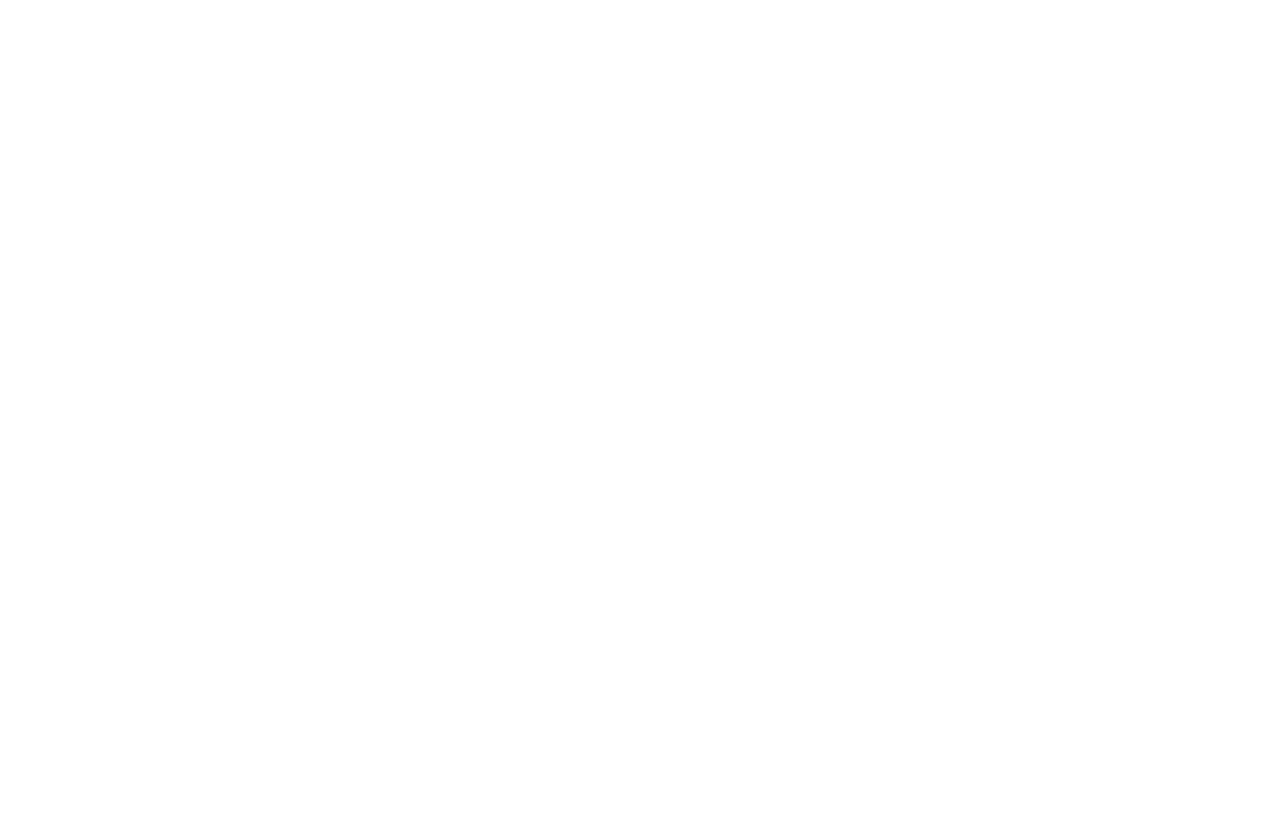
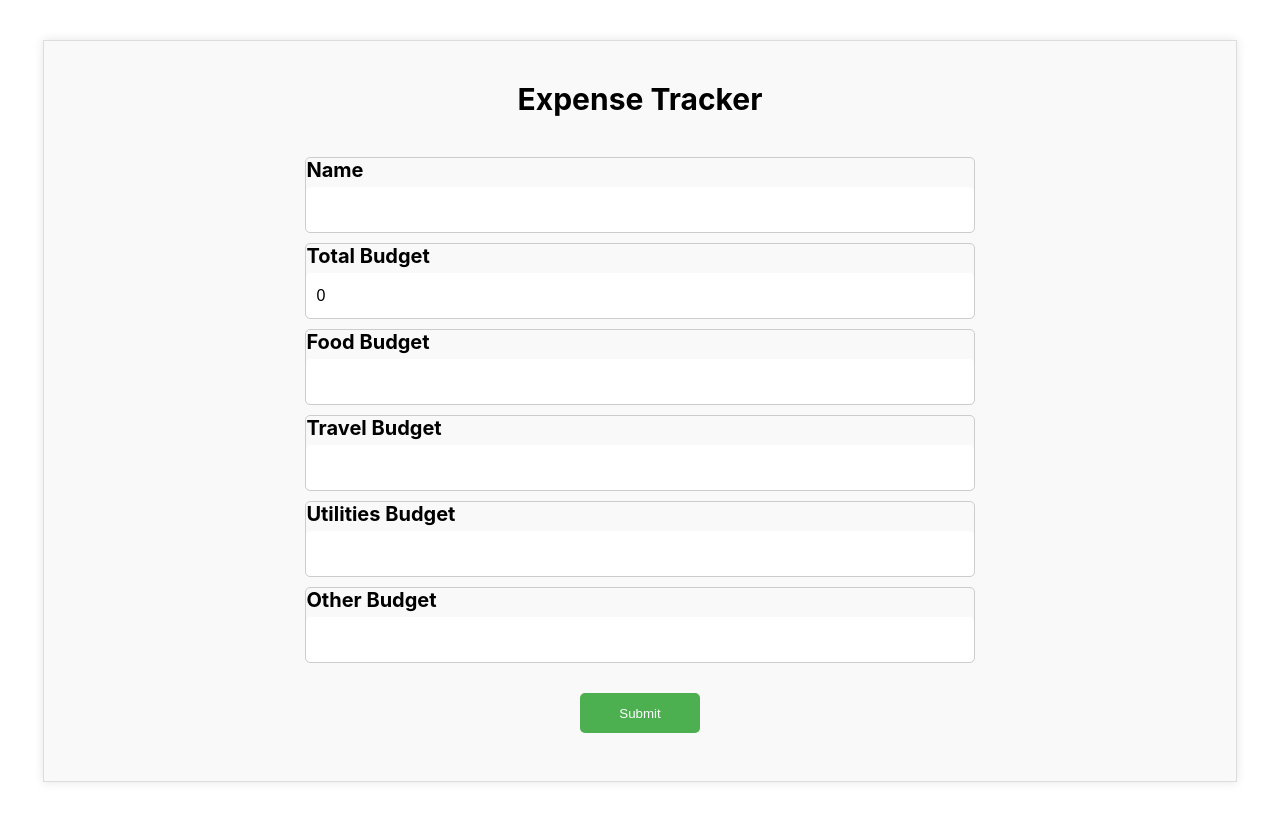
Before and after one commit to Gokulkrishna14/ExpenseTrackerRedux, a React (Create React App) app in the folder expensetracker/: page / in a window 1280 px wide. Built offline with nearby package versions, Linux system fonts and the light colour scheme.

Commit message:
Basic structure of landing page and added routes

```diff
--- a/expensetracker/src/App.js
+++ b/expensetracker/src/App.js
@@ -1,8 +1,15 @@
+import { BrowserRouter as Router, Route, Routes } from 'react-router-dom';
 import './App.css';
+import LandingPage from './pages/LandingPage/LandingPage';
+import TransactionPage from './pages/TransactionPage/TransactionPage';
 function App() {
   return (
-    <div className="App">
-    </div>
+    <Router>
+      <Routes>
+        <Route path="/" element={<LandingPage />} />
+        <Route path="/tracker" element={<TransactionPage />} />
+      </Routes>
+    </Router>
   );
 }
 
--- /dev/null
+++ b/expensetracker/src/components/InputField/InputField.jsx
@@ -0,0 +1,18 @@
+import styles from "./InputField.module.css";
+
+const InputField = ({label, value, onChange, type="text",required=false }) => {
+    return (
+        <div className={styles.inputField}>
+            <label className={styles.label}>{label}</label>
+            <input
+            type = {type}
+            value ={value}
+            onChange={onChange}
+            required={required}
+            className={styles.input}
+            />
+        </div>
+    )
+}
+
+export default InputField;
--- /dev/null
+++ b/expensetracker/src/components/InputField/InputField.module.css
@@ -0,0 +1,33 @@
+.inputField {
+    margin-bottom: 10px;
+    border: 1px solid #ccc;
+    border-radius: 5px;
+    width: 60%;
+    display: flex;
+    flex-direction: column;
+}
+
+.label {
+    font-size: 20px;
+    font-weight: bold;
+    margin-bottom: 5px;
+}
+
+.input {
+    max-width: 100%;
+    height: 25px;
+    padding: 10px;
+    border: none;
+    border-radius: 5px;
+    outline: none;
+    font-size: 16px;
+}
+
+.input:focus {
+    border-color: #aaa;
+    box-shadow: 0 0 10px rgba(0, 0, 0, 0.1);
+}
+
+.input::placeholder {
+    color: #ccc;
+}
--- /dev/null
+++ b/expensetracker/src/pages/LandingPage/LandingPage.jsx
@@ -0,0 +1,33 @@
+import { useState } from "react";
+import InputField from "../../components/InputField/InputField";
+import styles from "./LandingPage.module.css";
+
+const LandingPage = () => {
+    const [name, setName] = useState('');
+    const [totalBudget, setTotalBudget] = useState(0);
+    const [categories, setCategories] = useState({
+        Food: '',
+        Travel: '',
+        Utilities: '',
+        Other: '',
+    });
+
+
+    return(
+        <div className={styles.container}>
+            <h1 className={styles.header}>Expense Tracker</h1>
+            <form className={styles.formContainer}>
+                <InputField label="Name" value={name} onChange={(e) => setName(e.target.value)} required />
+                <InputField label="Total Budget" value={totalBudget} onChange={(e) => setTotalBudget(e.target.value)} type="number" required />
+                <InputField label="Food Budget" value={categories.Food} onChange={(e) => setCategories({ ...categories, Food: e.target.value })} type="number" required />
+                <InputField label="Travel Budget" value={categories.Travel} onChange={(e) => setCategories({ ...categories, Travel: e.target.value })} type="number" required />
+                <InputField label="Utilities Budget" value={categories.Utilities} onChange={(e) => setCategories({ ...categories, Utilities: e.target.value })} type="number" required />
+                <InputField label="Other Budget" value={categories.Other} onChange={(e) => setCategories({ ...categories, Other: e.target.value })} type="number" required />
+                <button type="submit" className={styles.button}>Submit</button>
+            </form>
+        </div>
+    );
+
+};
+
+export default LandingPage;
--- /dev/null
+++ b/expensetracker/src/pages/LandingPage/LandingPage.module.css
@@ -0,0 +1,40 @@
+.container {
+    width: 90%;
+    height: 700px;
+    margin: 40px auto;
+    padding: 20px;
+    background-color: #f9f9f9;
+    border: 1px solid #ddd;
+    box-shadow: 0 0 10px rgba(0, 0, 0, 0.1);
+}
+
+.header {
+    text-align: center;
+    font-size: 30px;
+    font-weight: bold;
+    margin-bottom: 20px;
+}
+
+.formContainer {
+    display: flex;
+    flex-direction: column;
+    align-items: center;
+    padding: 20px;
+}
+
+
+.button {
+    width: 120px;
+    height: 40px;
+    background-color: #4CAF50;
+    color: #fff;
+    padding: 10px 20px;
+    border: none;
+    border-radius: 5px;
+    cursor: pointer;
+    margin-top: 20px;
+}
+
+.button:hover {
+    background-color: #3e8e41;
+}
--- /dev/null
+++ b/expensetracker/src/pages/TransactionPage/TransactionPage.jsx
@@ -0,0 +1,5 @@
+const TransactionPage = () => {
+
+};
+
+export default TransactionPage;
```
